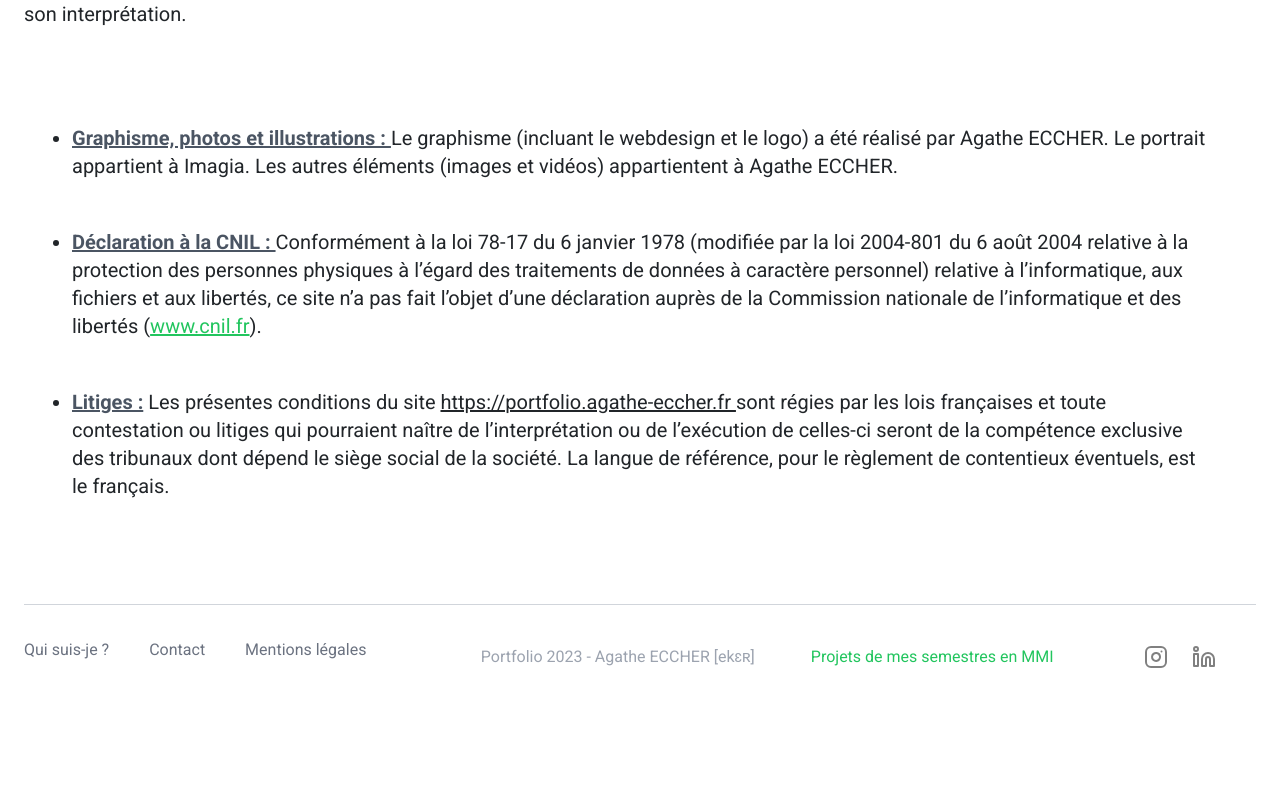
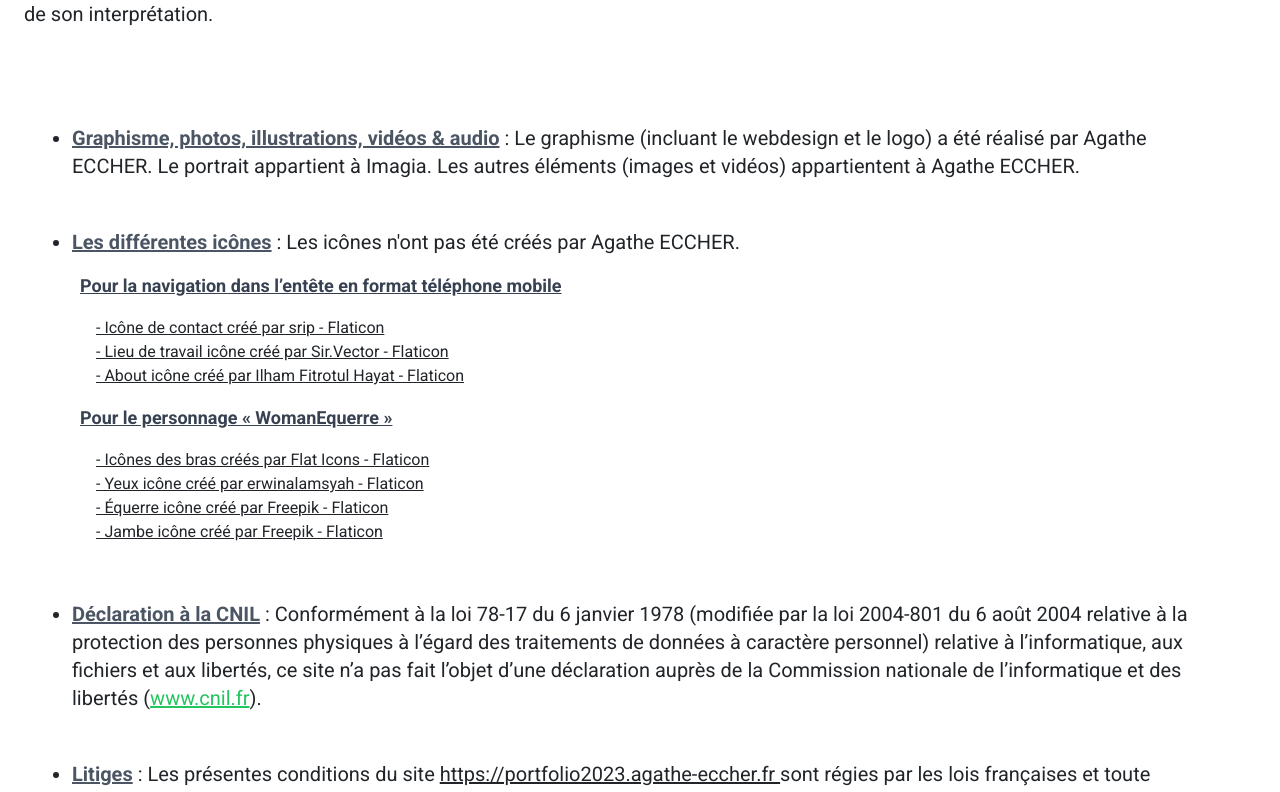
Before and after one commit to aeccher/portfolio2023, a Vue app: page /mentions-legales in a window 1280 px wide. Shown: the part 1220-2012 px from the top of the page. Before the commit the page ends 1913 px from the top, so only its background shows below. Built offline with nearby package versions, Linux system fonts and the light colour scheme.

Commit message:
Ajout mentions crétateurs icônes - /mentions-legales

```diff
--- a/src/views/MentionsLegalesView.vue
+++ b/src/views/MentionsLegalesView.vue
@@ -20,15 +20,29 @@
     <p class="font-Roboto text-xl p-4 mr-4">
     Conformément à la loi Informatique et Libertés du 6 janvier 1978, vous disposez d'un droit d'accès et de rectification aux données vous concernant par simple demande mail, écrite ou téléphonique.
     Agathe ECCHER ne peut être tenue responsable du contenu du site. Ce site est exploité par Infomaniak. </p>
-    <p class="font-Roboto text-xl p-4 mr-4">La présentation et chacun des éléments, y compris les marques, logos et noms de domaine, apparaissant sur le site <span class="underline">https://portfolio.agathe-eccher.fr</span> sont protégés par les lois en vigueur sur la propriété intellectuelle, et appartiennent à Agathe ECCHER, ou font l'objet d'une autorisation d'utilisation.
+    <p class="font-Roboto text-xl p-4 mr-4">La présentation et chacun des éléments, y compris les marques, logos et noms de domaine, apparaissant sur le site <span class="underline">https://portfolio2023.agathe-eccher.fr</span> sont protégés par les lois en vigueur sur la propriété intellectuelle, et appartiennent à Agathe ECCHER, ou font l'objet d'une autorisation d'utilisation.
     Aucun élément composant le site ne peut être copié, reproduit, modifié, réédité, chargé, dénaturé, transmis ou distribué de quelque manière que ce soit, sous quelque support que ce soit, de façon partielle ou intégrale, sans l'autorisation écrite et préalable de Agathe ECCHER à l'exception d'une stricte utilisation pour les besoins de la presse et sous réserve du respect des droits de propriété intellectuelle et de tout autre droit de propriété dont il est fait mention.
     Seule la copie à usage privé est autorisée pour votre usage personnel, privé et non-commercial, sur votre ordinateur personnel. Toute utilisation autorisée des éléments composant ou figurant dans le site doit se faire sans dénaturation, modification ou altération de quelque manière que ce soit. Agathe ECCHER se réserve le droit de poursuivre tout acte de contrefaçon de ses droits de propriété intellectuelle. Le présent Contrat est soumis au droit français.
     Le présent Contrat s'applique dans le monde entier, et seule sa version en langue française fait foi en vue de son interprétation.</p>
 
     <ul class="list-disc font-Roboto text-xl p-4">
-        <li class="m-5"><span class="underline font-bold text-gray-600">Graphisme, photos et illustrations : </span>Le graphisme (incluant le webdesign et le logo) a été réalisé par Agathe ECCHER. Le portrait appartient à Imagia. Les autres éléments (images et vidéos) appartientent à Agathe ECCHER.</li>
-        <li class="m-5"><span class="underline font-bold text-gray-600">Déclaration à la CNIL : </span>Conformément à la loi 78-17 du 6 janvier 1978 (modifiée par la loi 2004-801 du 6 août 2004 relative à la protection des personnes physiques à l’égard des traitements de données à caractère personnel) relative à l’informatique, aux fichiers et aux libertés, ce site n’a pas fait l’objet d’une déclaration auprès de la Commission nationale de l’informatique et des libertés (<a class="text-green-500 underline" target="_blank" href="https://www.cnil.fr/">www.cnil.fr</a>).</li>
-        <li class="m-5"><span class="underline font-bold text-gray-600">Litiges :</span> Les présentes conditions du site <span class="underline">https://portfolio.agathe-eccher.fr </span>sont régies par les lois françaises et toute contestation ou litiges qui pourraient naître de l’interprétation ou de l’exécution de celles-ci seront de la compétence exclusive des tribunaux dont dépend le siège social de la société. La langue de référence, pour le règlement de contentieux éventuels, est le français.</li>
+        <li class="m-5"><span class="underline font-bold text-gray-600">Graphisme, photos, illustrations, vidéos &#x26; audio</span> : Le graphisme (incluant le webdesign et le logo) a été réalisé par Agathe ECCHER. Le portrait appartient à Imagia. Les autres éléments (images et vidéos) appartientent à Agathe ECCHER.</li>
+        <li class="m-5"><span class="underline font-bold text-gray-600">Les différentes icônes</span> : Les icônes n'ont pas été créés par Agathe ECCHER.
+        <p class="underline font-semibold text-gray-700 text-lg lg:p-2 mt-2">Pour la navigation dans l’entête en format téléphone mobile</p>
+        <div class="grid columns-1 text-base p-2 lg:ml-4">
+        <a class="hover:text-green-500 underline" target="_blank" href="https://www.flaticon.com/free-icons/contact" title="communicate icône">- Icône de contact créé par srip - Flaticon</a>
+        <a class="hover:text-green-500 underline" target="_blank" href="https://www.flaticon.com/fr/icones-gratuites/lieu-de-travail" title="lieu de travail icône">- Lieu de travail icône créé par Sir.Vector - Flaticon</a>
+        <a class="hover:text-green-500 underline" target="_blank" href="https://www.flaticon.com/free-icons/about" title="about icône">- About icône créé par Ilham Fitrotul Hayat - Flaticon</a>
+        </div>
+        <p class="underline font-semibold text-gray-700 text-lg p-2">Pour le personnage « WomanEquerre »</p>
+        <div class="grid columns-1 text-base p-2 lg:ml-4">
+        <a class="hover:text-green-500 underline" target="_blank" href="https://www.flaticon.com/free-icons/arm" title="Arm icons">- Icônes des bras créés par Flat Icons - Flaticon</a>
+        <a class="hover:text-green-500 underline" target="_blank" href="https://www.flaticon.com/fr/icones-gratuites/yeux" title="Yeux icônes">- Yeux icône créé par erwinalamsyah - Flaticon</a>
+        <a class="hover:text-green-500 underline" target="_blank" href="https://www.flaticon.com/fr/icones-gratuites/equerre" title="Équerre icônes">- Équerre icône créé par Freepik - Flaticon</a>
+        <a class="hover:text-green-500 underline" target="_blank" href="https://www.flaticon.com/fr/icones-gratuites/jambe" title="Jambe icônes">- Jambe icône créé par Freepik - Flaticon</a>
+        </div></li>
+        <li class="m-5"><span class="underline font-bold text-gray-600">Déclaration à la CNIL</span> : Conformément à la loi 78-17 du 6 janvier 1978 (modifiée par la loi 2004-801 du 6 août 2004 relative à la protection des personnes physiques à l’égard des traitements de données à caractère personnel) relative à l’informatique, aux fichiers et aux libertés, ce site n’a pas fait l’objet d’une déclaration auprès de la Commission nationale de l’informatique et des libertés (<a class="text-green-500 underline" target="_blank" href="https://www.cnil.fr/">www.cnil.fr</a>).</li>
+        <li class="m-5"><span class="underline font-bold text-gray-600">Litiges</span> : Les présentes conditions du site <span class="underline">https://portfolio2023.agathe-eccher.fr </span>sont régies par les lois françaises et toute contestation ou litiges qui pourraient naître de l’interprétation ou de l’exécution de celles-ci seront de la compétence exclusive des tribunaux dont dépend le siège social de la société. La langue de référence, pour le règlement de contentieux éventuels, est le français.</li>
     </ul>
 
 </template>
```
